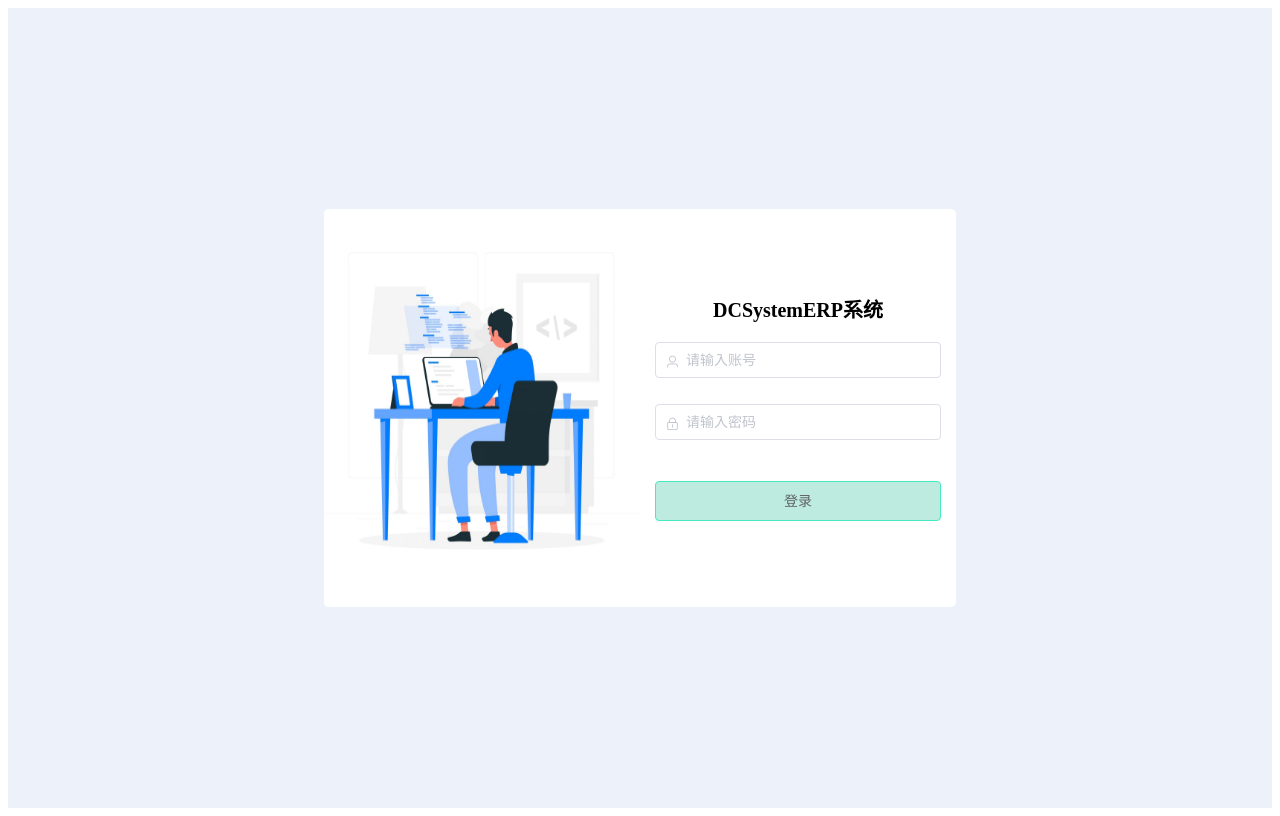
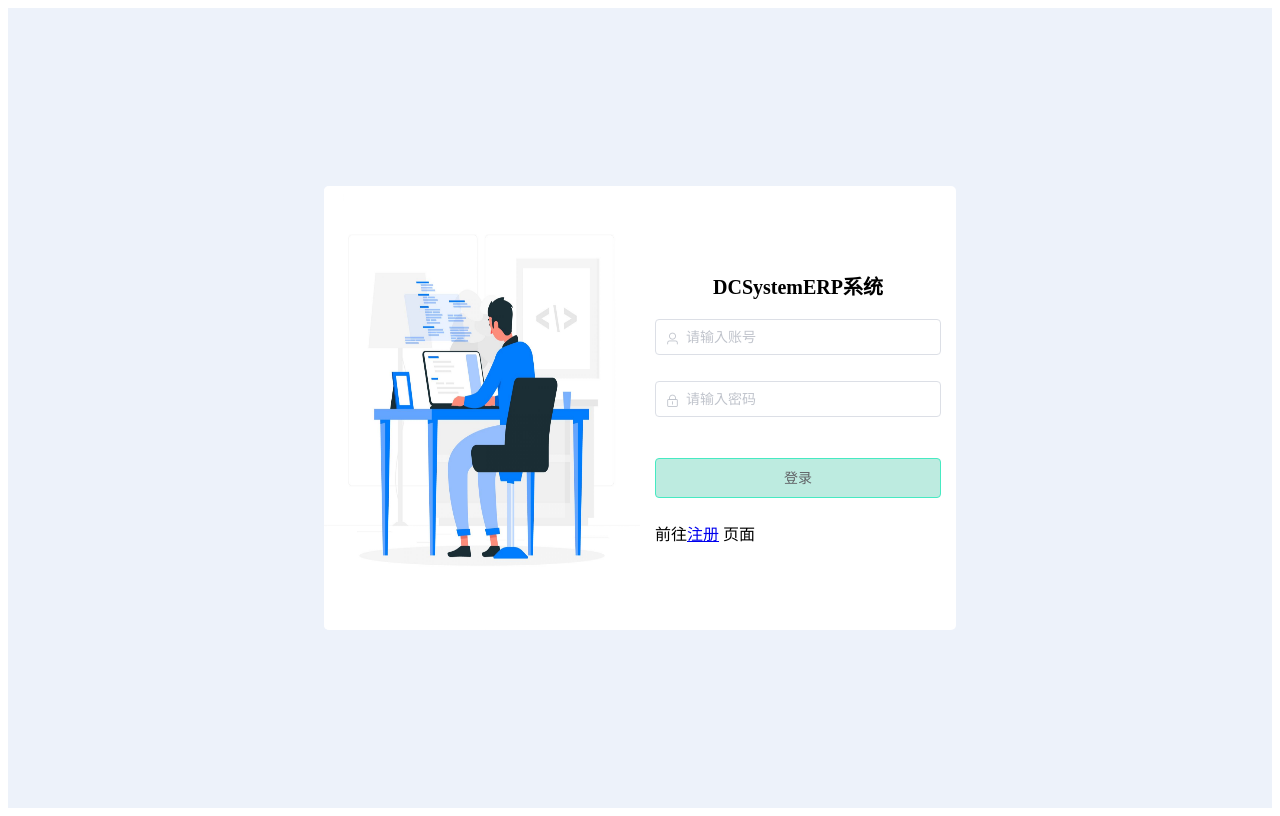
Before and after one commit to DaZuiZui/DCSystemERP, a Vue app in the folder vue-example-main/: page /#/Login in a window 1280 px wide. Built offline with nearby package versions, Linux system fonts and the light colour scheme.

Commit message:
登录注册的页面跳转和static文件夹的引入

```diff
--- a/vue-example-main/src/view/components/Login.vue
+++ b/vue-example-main/src/view/components/Login.vue
@@ -23,8 +23,15 @@
             <el-form-item>
               <el-button @click="loginbtn()" style="margin-top:16px;width: 100%">登录</el-button>
             </el-form-item>
+                   <div style="display: flex;">
+                        <div style="flex: 1">前往<span style="color:#74b0f0;">
+                           <router-link to="/UserReg">注册</router-link>
+                          </span>
+                          页面
+                        </div>
+                    </div>
+          </el-form>
 
-          </el-form>
         </div>
       </div>
     </div>
```
